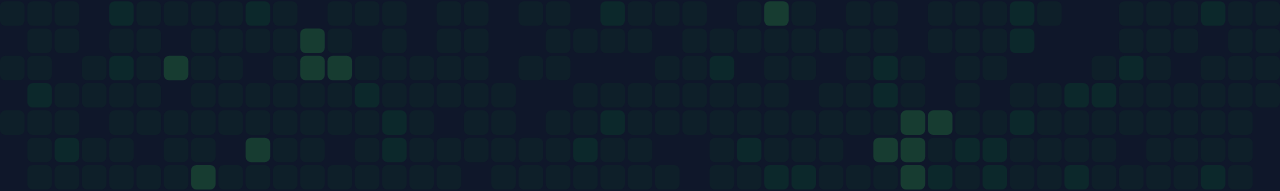
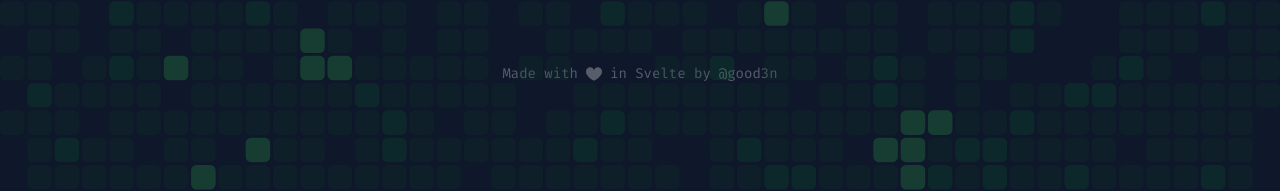
Before and after one commit to good3n/github-user-search, a SvelteKit app: page / in a window 1280 px wide. Shown: the part 556-747 px from the top of the page. Built offline with nearby package versions, Linux system fonts and the light colour scheme; no server answers.

Commit message:
Add footer

```diff
--- a/src/routes/+layout.svelte
+++ b/src/routes/+layout.svelte
@@ -481,3 +481,16 @@
 		<rect width="36" height="36" x="1840" y="280" fill="#0E4429" rx="8" />
 	</svg>
 </div>
+
+<footer class="container text-white/30 text-sm flex justify-center gap-x-2">
+	Made with <svg
+		class="fill-white/30 w-4"
+		viewBox="0 0 426.67 426.67"
+		xmlns="http://www.w3.org/2000/svg"
+	>
+		<path
+			d="M401.79 74.48c-63.5-82.44-188.45-33.8-188.45 49.92 0-83.72-124.96-132.36-188.46-49.92-65.63 85.22-.94 234.5 188.46 320.26C402.74 309 467.42 159.7 401.79 74.48z"
+		/>
+	</svg>
+	in Svelte by <a href="https://github.com/good3n" target="_blank">@good3n</a>
+</footer>
```
